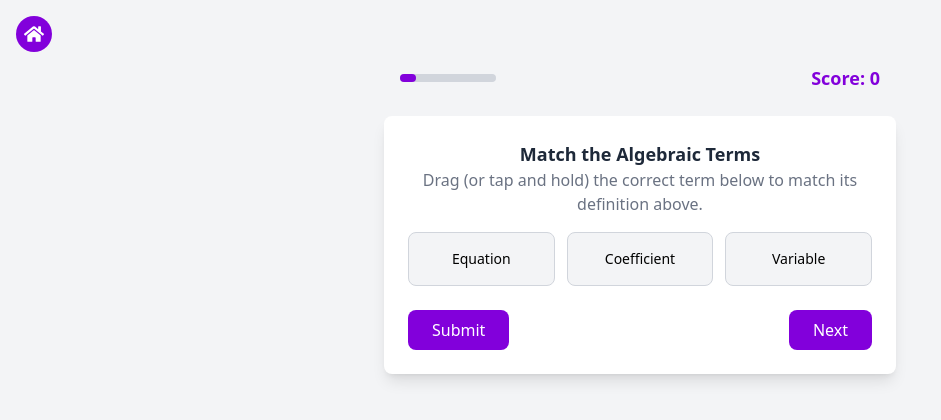
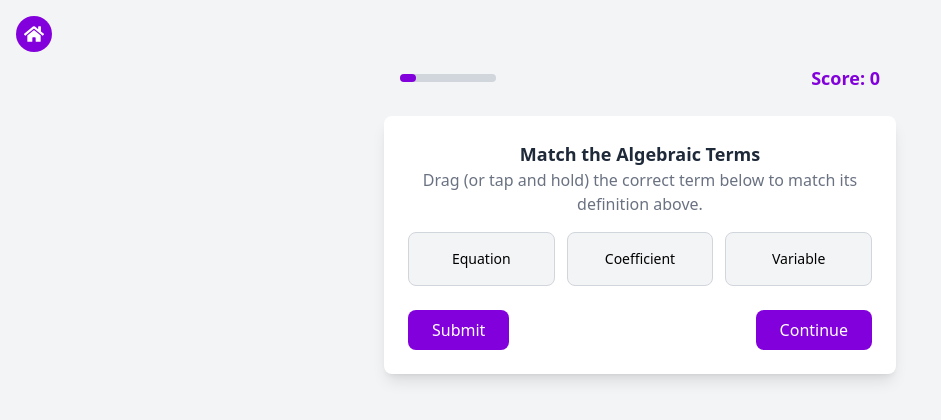
Before and after one commit to DarkVayder/quiz-app, a React (Vite) app: page /drag-drop in a window 1280 px wide. Shown: the top 420 px of the page, without its empty margins (0-941 px from the left). Built offline with nearby package versions, Linux system fonts and the light colour scheme.

Commit message:
feat: UI modification

```diff
--- a/src/components/DragDropQuiz.jsx
+++ b/src/components/DragDropQuiz.jsx
@@ -133,7 +133,7 @@ const DragDropQuiz = () => {
           {currentIndex > 0 && <button onClick={prevQuestion} className="p-2 rounded-full bg-purple-700 text-white hover:bg-purple-600"><FaArrowLeft size={20} /></button>}
           <button onClick={checkAnswers} className="py-2 px-6 rounded-lg bg-purple-700 text-white hover:bg-purple-600">Submit</button>
           {currentIndex + 1 < totalQuestions ? (
-            <button onClick={nextQuestion} className="py-2 px-6 rounded-lg bg-purple-700 text-white hover:bg-purple-600">Next</button>
+            <button onClick={nextQuestion} className="py-2 px-6 rounded-lg bg-purple-700 text-white hover:bg-purple-600">Continue</button>
           ) : (
             <button onClick={() => window.location.reload()} className="py-2 px-6 rounded-lg bg-purple-700 text-white hover:bg-purple-600">Restart</button>
           )}
```
